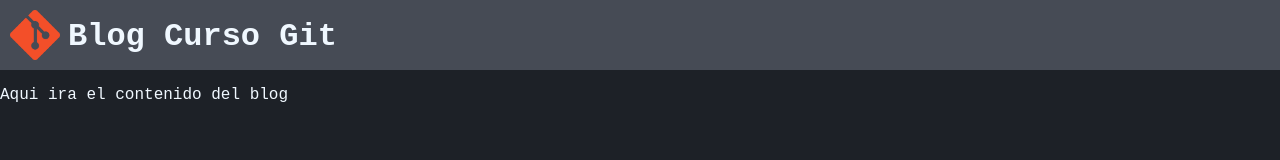
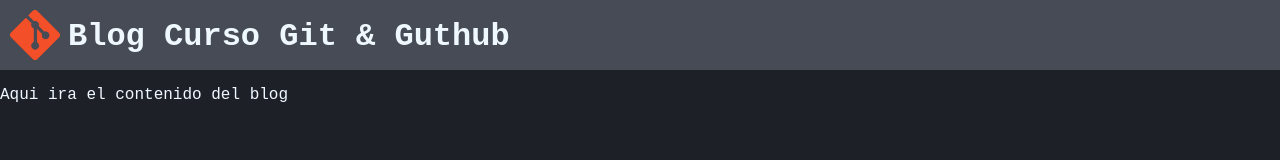
Before and after one commit to RebecaMoon/Curso_Git, a plain HTML site: page index.html in a window 1280 px wide. Drawn offline with Linux system fonts and the light colour scheme; a web font is replaced by a local one.

Commit message:
change title

```diff
--- a/index.html
+++ b/index.html
@@ -13,7 +13,7 @@
 <body>
     <div class="bar">
         <img class="logo" src="img/git_logo.png">
-        <h1>Blog Curso Git</h1>
+        <h1>Blog Curso Git & Guthub</h1>
     </div>
     <div>
         <p>Aqui ira el contenido del blog</p>
```
